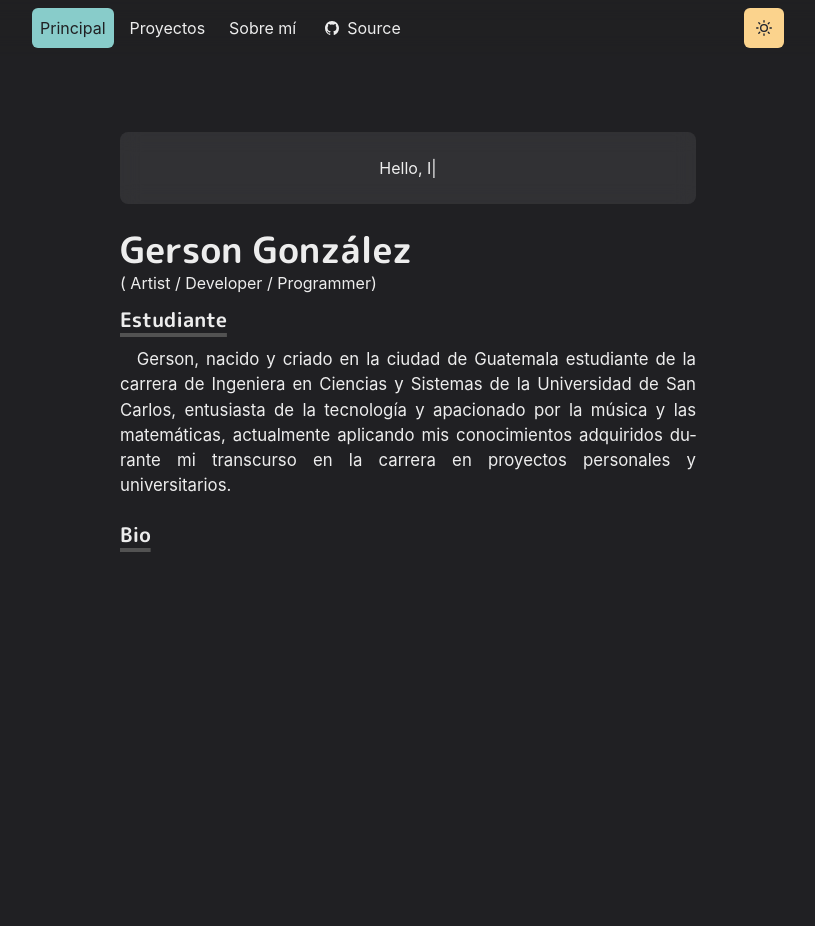
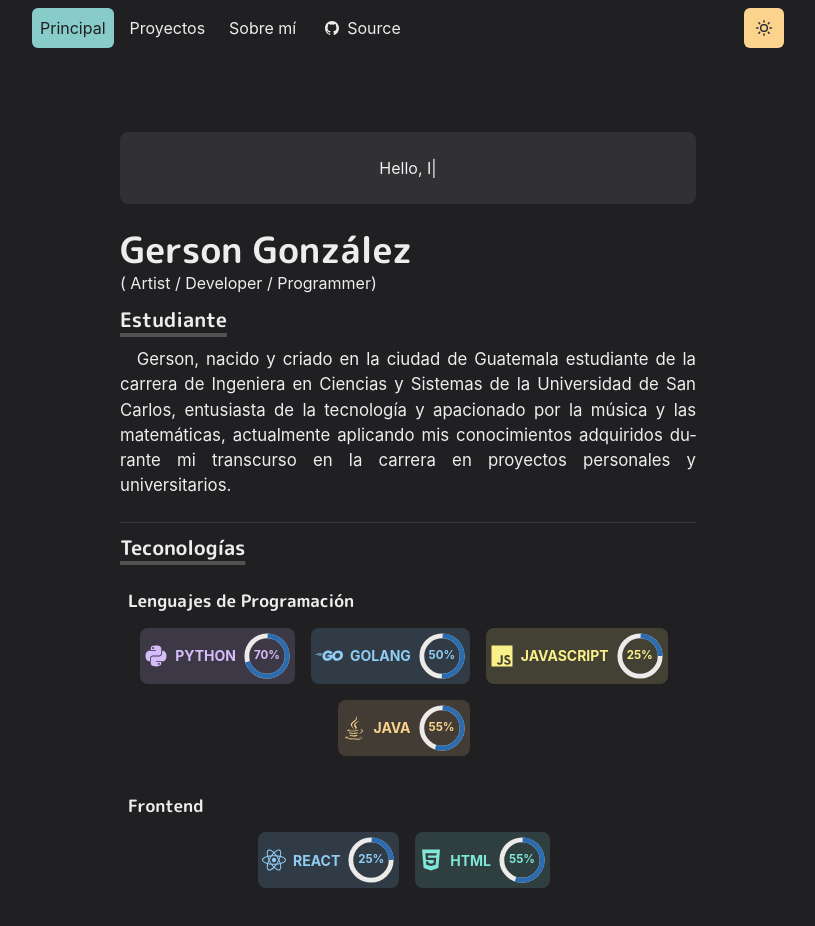
Before and after one commit to GersonOtoniel/My_Portafolio, a React (Vite) app: page / in a window 1280 px wide. Shown: the top 926 px of the page, without its empty margins (232-1047 px from the left). Before the commit the page ends 800 px from the top, so only its background shows below. Built offline with nearby package versions, Linux system fonts and the light colour scheme.

Commit message:
update file Home.jsx

```diff
--- a/src/Layouts/LayoutWork.jsx
+++ b/src/Layouts/LayoutWork.jsx
@@ -1,4 +1,4 @@
-import { Box, Heading, Image, Link } from "@chakra-ui/react"
+import { Badge, Box, Heading, Image, Link } from "@chakra-ui/react"
 import { NavLink } from "react-router-dom"
 import { useColorMode } from "@chakra-ui/react"
 import { ChevronRightIcon } from "@chakra-ui/icons"
@@ -33,3 +33,11 @@ export const Images = ({src, alt}) => {
         />
     )
 }
+
+export const BadgeItem = ({children, color, ...props}) => {
+    return(
+        <Badge colorScheme={color} mr={4} mt={4} fontSize={14} borderRadius={'lg'} {...props}>
+            {children}
+        </Badge>
+    )
+}
--- a/src/Works/Compilador.jsx
+++ b/src/Works/Compilador.jsx
@@ -1,6 +1,6 @@
 import { Badge, Container, Heading, Link, List, ListItem } from "@chakra-ui/react"
 import Layout from "../components/Article"
-import { Title } from "../Layouts/LayoutWork"
+import { BadgeItem, Title } from "../Layouts/LayoutWork"
 import Paragraph from "../components/paragraph"
 
 const CompiladoresUno = () => {
@@ -21,18 +21,18 @@ const CompiladoresUno = () => {
                 <List ml={4} my={8}>
                     <ListItem>
                         <Heading as={"h3"} variant={'page-title'} fontSize={18}>Tecnologías</Heading>
-                        <Badge colorScheme="yellow" mr={4} mt={4} fontSize={14}>
+                        <BadgeItem color={'yellow'}>
                             Java
-                        </Badge>
-                        <Badge colorScheme="green" mr={4} mt={4} fontSize={14}>
+                        </BadgeItem>
+                        <BadgeItem color={'green'}>
                             Jflex
-                        </Badge>
-                        <Badge colorScheme="green" mr={4} mt={4} fontSize={14}>
+                        </BadgeItem>
+                        <BadgeItem color={'green'}>
                             CUP
-                        </Badge>
+                        </BadgeItem>
                     </ListItem>
                     <ListItem pt={8}>
-                        <Badge colorScheme="purple" mr={3} fontSize={14} >
+                        <Badge colorScheme="purple" mr={3} fontSize={14} borderRadius={'lg'}>
                             Respositorio:
                         </Badge>
                         <Link href="https://github.com/GersonOtoniel/-OLC1_VJ24_202000774.git" target="_blank">
--- a/src/components/Home.jsx
+++ b/src/components/Home.jsx
@@ -1,10 +1,15 @@
-import { Box, Container, useColorModeValue, Heading } from "@chakra-ui/react";
+import { Box, Container, useColorModeValue, Heading, List, ListItem, Divider } from "@chakra-ui/react";
+import { CircularProgress, CircularProgressLabel } from "@chakra-ui/react";
 import { ReactTyped } from "react-typed";
 import Layout from "./Article";
 import Section from "./Section";
 import Paragraph from "./paragraph";
+import { IoLogoPython, IoLogoJavascript } from "react-icons/io5";
+import { BadgeItem } from "../Layouts/LayoutWork";
+import { FaGolang, FaJava, FaReact, FaHtml5 } from "react-icons/fa6";
 
 const Home = () => {
+    const progressColor = useColorModeValue('blue.800','blue.600')
     return (
         <Layout title={'Principal'}>
             <Container maxW={'container.sm'}>
@@ -41,11 +46,72 @@ const Home = () => {
                         en proyectos personales y universitarios.
                     </Paragraph>
                 </Section>
+                <Divider/>
                 <Section delay={0.2}>
                     <Heading as="h3" variant="section-title">
-                        Bio
+                        Teconologías
                     </Heading>
+                    <List ml={2} my={8}>
+                    <Divider orientation='vertical'/>
+                    <Heading as={'h3'} fontSize={'17'}>Lenguajes de Programación</Heading>
+                        <ListItem display={'flex'} justifyContent={'center'} alignItems={'center'}>
+                            <BadgeItem color={'purple'} display={'inline-flex'}
+                            p={1} alignItems={'center'} style={{gap:7}}>
+                                <IoLogoPython size={24}/>
+                                PYTHON
+                                <CircularProgress value={70} color={progressColor}>
+                                    <CircularProgressLabel>70%</CircularProgressLabel>
+                                </CircularProgress>
+                            </BadgeItem>
+                            <BadgeItem color={'blue'} display={'inline-flex'}
+                            p={1} alignItems={'center'} style={{gap:7}}>
+                                <FaGolang size={28}/>
+                                GOLANG
+                                <CircularProgress value={50} color={progressColor}>
+                                    <CircularProgressLabel>50%</CircularProgressLabel>
+                                </CircularProgress>
+                            </BadgeItem>
+                            <BadgeItem color={'yellow'} display={'inline-flex'}
+                            p={1} alignItems={'center'} style={{gap:7}}>
+                                <IoLogoJavascript size={24}/>
+                                JAVASCRIPT
+                                <CircularProgress value={25} color={progressColor}>
+                                    <CircularProgressLabel>25%</CircularProgressLabel>
+                                </CircularProgress>
+                            </BadgeItem>
+                        </ListItem>
+                        <ListItem display={'flex'} justifyContent={'center'} alignItems={'center'}>
+                            <BadgeItem color={'orange'} display={'inline-flex'}
+                            p={1} alignItems={'center'} style={{gap:7}}>
+                                <FaJava size={24}/>
+                                JAVA
+                                <CircularProgress value={55} color={progressColor}>
+                                    <CircularProgressLabel>55%</CircularProgressLabel>
+                                </CircularProgress>
+                            </BadgeItem>
+                        </ListItem>
 
+
+                        <Heading as={'h3'} fontSize={'17'} mt={10}>Frontend</Heading>
+                        <ListItem display={'flex'} justifyContent={'center'} alignItems={'center'}>
+                            <BadgeItem color={'blue'} display={'inline-flex'}
+                            p={1} alignItems={'center'} style={{gap:7}}>
+                                <FaReact size={24}/>
+                                REACT
+                                <CircularProgress value={25} color={progressColor}>
+                                    <CircularProgressLabel>25%</CircularProgressLabel>
+                                </CircularProgress>
+                            </BadgeItem>
+                            <BadgeItem color={'teal'} display={'inline-flex'}
+                            p={1} alignItems={'center'} style={{gap:7}}>
+                                <FaHtml5 size={24}/>
+                                HTML
+                                <CircularProgress value={55} color={progressColor}>
+                                    <CircularProgressLabel>55%</CircularProgressLabel>
+                                </CircularProgress>
+                            </BadgeItem>
+                        </ListItem>
+                    </List>
                 </Section>
             </Container>
         </Layout>
```
